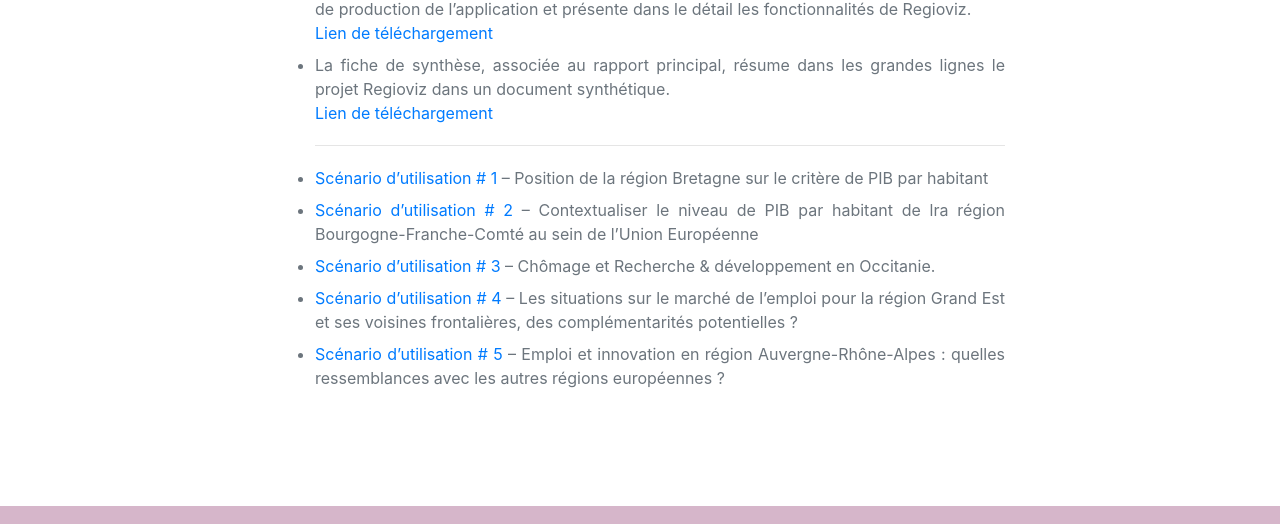
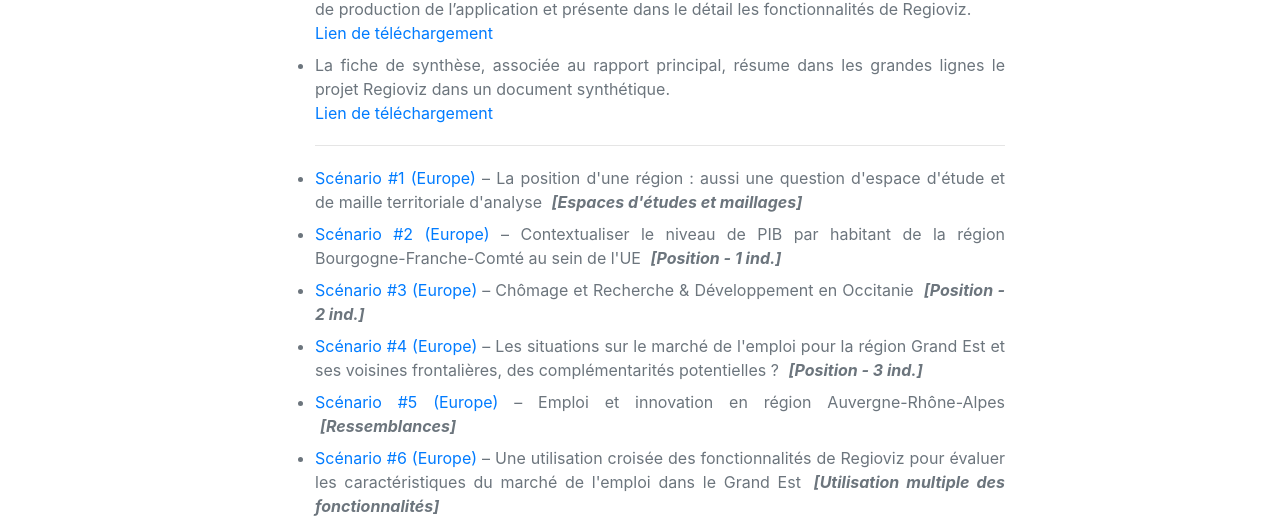
Before and after one commit to riatelab/regiovizlab, a website with bundled scripts: page index.html in a window 1280 px wide. Shown: the part 3763-4287 px from the top of the page. Built offline with nearby package versions, Linux system fonts and the light colour scheme; files whose address does not match are found by name.

Commit message:
Update documentation section

```diff
--- a/css/freelancer.css
+++ b/css/freelancer.css
@@ -97,6 +97,12 @@
 .img-dataset {
   height: 275px;
   width: auto;
+}
+
+.badge_scenario {
+  font-weight: bold;
+  font-style: oblique;
+  margin-left: 5px;
 }
 
 #mainNav {
--- a/index.html
+++ b/index.html
@@ -260,11 +260,12 @@
               <li class="py-1">Le rapport principal, associé à la livraison de Regioviz pour le CGET, rappelle le contexte de production de l’application et présente dans le détail les fonctionnalités de Regioviz.<br><a href="">Lien de téléchargement</a></li>
               <li class="py-1">La fiche de synthèse, associée au rapport principal, résume dans les grandes lignes le projet Regioviz dans un document synthétique.<br><a href="">Lien de téléchargement</a></li>
               <hr>
-              <li class="py-1"><a href="">Scénario d’utilisation # 1</a> – Position de la région Bretagne sur le critère de PIB par habitant</li>
-              <li class="py-1"><a href="">Scénario d’utilisation # 2</a> – Contextualiser le niveau de PIB par habitant de lra région Bourgogne-Franche-Comté au sein de l’Union Européenne</li>
-              <li class="py-1"><a href="">Scénario d’utilisation # 3</a> – Chômage et Recherche & développement en Occitanie. </li>
-              <li class="py-1"><a href="">Scénario d’utilisation # 4</a> – Les situations sur le marché de l’emploi pour la région Grand Est et ses voisines frontalières, des complémentarités potentielles ? </li>
-              <li class="py-1"><a href="">Scénario d’utilisation # 5</a> – Emploi et innovation en région Auvergne-Rhône-Alpes : quelles ressemblances avec les autres régions européennes ? </li>
+              <li class="py-1"><a href="">Scénario #1 (Europe)</a> – La position d'une région : aussi une question d'espace d'étude et de maille territoriale d'analyse <span class="badge_scenario">[Espaces d'études et maillages]</span></li>
+              <li class="py-1"><a href="">Scénario #2 (Europe)</a> – Contextualiser le niveau de PIB par habitant de la région Bourgogne-Franche-Comté au sein de l'UE <span class="badge_scenario">[Position - 1 ind.]</span></li>
+              <li class="py-1"><a href="">Scénario #3 (Europe)</a> – Chômage et Recherche & Développement en Occitanie <span class="badge_scenario">[Position - 2 ind.]</span></li>
+              <li class="py-1"><a href="">Scénario #4 (Europe)</a> – Les situations sur le marché de l'emploi pour la région Grand Est et ses voisines frontalières, des complémentarités potentielles ? <span class="badge_scenario">[Position - 3 ind.]</span></li>
+              <li class="py-1"><a href="">Scénario #5 (Europe)</a> – Emploi et innovation en région Auvergne-Rhône-Alpes <span class="badge_scenario">[Ressemblances]</span></li>
+              <li class="py-1"><a href="">Scénario #6 (Europe)</a> – Une utilisation croisée des fonctionnalités de Regioviz pour évaluer les caractéristiques du marché de l'emploi dans le Grand Est <span class="badge_scenario">[Utilisation multiple des fonctionnalités]</span></li>
             </ul>
           </div>
         </div>
--- a/package.json
+++ b/package.json
@@ -1,5 +1,5 @@
 {
-    "name": "regiovizlab landingpage",
+    "name": "regiovizlab-landingpage",
     "version": "4.0.0",
     "description": "Regioviz (RIATE version) landingpage",
     "homepage": "https://github.com/riatelab/regiovizlab/",
--- a/scss/_global.scss
+++ b/scss/_global.scss
@@ -98,3 +98,9 @@
   height: 275px;
   width: auto;
 }
+
+.badge_scenario {
+  font-weight: bold;
+  font-style: oblique;
+  margin-left: 5px;
+}
```
Also changed, not shown: css/freelancer.min.css, js/freelancer.min.js, 1 other file.
